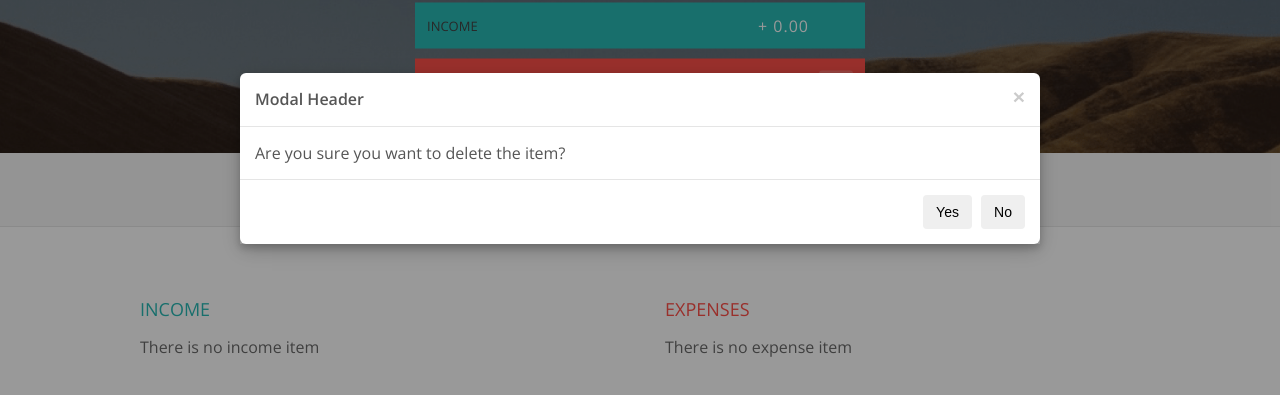
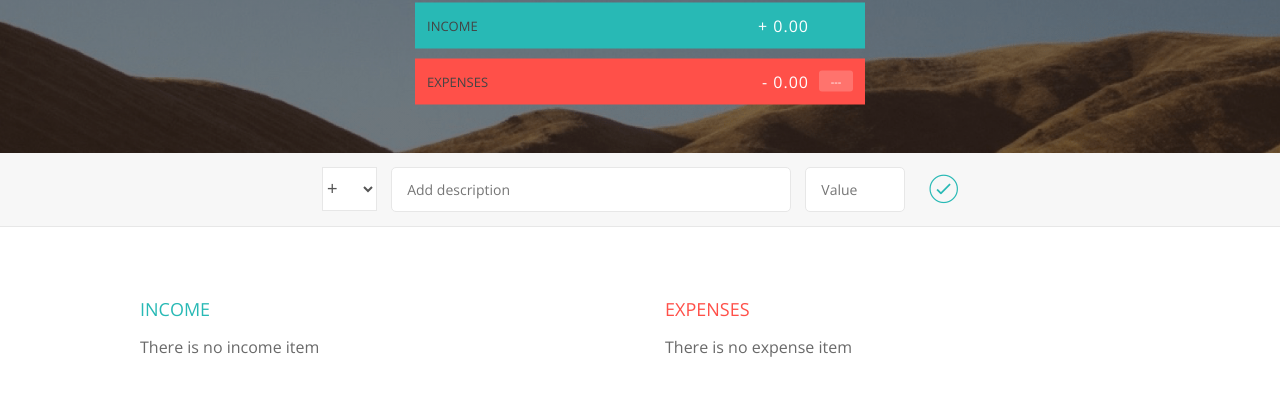
Before and after one commit to leahchoi/budgety, a plain HTML site: page starter/index.html in a window 1280 px wide. Both pictures are taken after a click on the element 640 px from the left and 489 px from the top of the page. Shown: the part 167-562 px from the top of the page. Drawn offline with nearby package versions, Linux system fonts and the light colour scheme.

Commit message:
fixed the modal bug

```diff
--- a/starter/app.js
+++ b/starter/app.js
@@ -10,7 +10,7 @@ $(document).ready(function () {
 });
 
 var budgetController = (function () {
-    debugger;
+    // debugger;
     var Expense = function (id, description, value) {
         this.id = id;
         this.description = description;
@@ -65,7 +65,7 @@ var budgetController = (function () {
 
     return {
         addItem: function (type, des, val) {
-            debugger;
+            // debugger;
             var newItem, ID, key;
             // ID = last ID + 1
             // if (allItems.exp === 0) {
@@ -79,7 +79,7 @@ var budgetController = (function () {
             //Create unique key for every item
             key = Math.floor((Math.random() * 10) + 1);
             // Create new ID
-            debugger;
+            // debugger;
             if (data.allItems[type].length > 0) {
                 ID = data.allItems[type][data.allItems[type].length - 1].id + 1;
 
@@ -103,7 +103,7 @@ var budgetController = (function () {
 
 
         deleteItem: function (type, id, key) {
-            debugger;
+            // debugger;
             // debugger;
             var ids, index;
 
@@ -163,7 +163,7 @@ var budgetController = (function () {
 
 
         getBudget: function () {
-            debugger;
+            // debugger;
             return {
                 budget: data.budget,
                 totalInc: data.totals.inc,
@@ -184,7 +184,7 @@ var budgetController = (function () {
 
 // UI CONTROLLER
 var UIController = (function () {
-    debugger;
+    // debugger;
     var DOMstrings = {
         inputType: '.add__type',
         inputDescription: '.add__description',
@@ -198,12 +198,14 @@ var UIController = (function () {
         percentageLabel: '.budget__expenses--percentage',
         container: '.container',
         expensesPercLabel: '.item__percentage',
-        dateLabel: '.budget__title--month'
+        dateLabel: '.budget__title--month',
+        rightClearFix: '.right clearfix'
+        // deleteBtn: '.item__delete--btn'
     };
 
 
     var formatNumber = function (num, type) {
-        debugger;
+        // debugger;
         var numSplit, int, dec, type;
         /*
             + or - before number
@@ -232,7 +234,7 @@ var UIController = (function () {
 
 
     var nodeListForEach = function (list, callback) {
-        debugger;
+        // debugger;
         for (var i = 0; i < list.length; i++) {
             callback(list[i], i);
         }
@@ -243,7 +245,7 @@ var UIController = (function () {
 
     return {
         getInput: function () {
-            debugger;
+            // debugger;
             return {
                 type: document.querySelector(DOMstrings.inputType).value, // Will be either inc or exp
                 description: document.querySelector(DOMstrings.inputDescription).value,
@@ -254,7 +256,7 @@ var UIController = (function () {
 
 
         addListItem: function (obj, type) {
-            debugger;
+            // debugger;
             var html, newHtml, element;
             // Create HTML string with placeholder text
 
@@ -262,6 +264,7 @@ var UIController = (function () {
                 element = DOMstrings.incomeContainer;
 
                 html = '<div class="item clearfix" id="inc-%id%"> <div class="item__description">%description%</div><div class="right clearfix"><div class="item__value">%value%</div><div class="item__delete"><button class="item__delete--btn"><i class="ion-ios-close-outline"></i></button></div></div></div>';
+
             } else if (type === 'exp') {
                 element = DOMstrings.expensesContainer;
 
@@ -286,7 +289,7 @@ var UIController = (function () {
 
 
         deleteListItem: function (selectorID, type) {
-            debugger;
+            // debugger;
             // debugger;
             var el = document.getElementById(selectorID);
             el.parentNode.removeChild(el);
@@ -299,7 +302,7 @@ var UIController = (function () {
 
 
         clearFields: function () {
-            debugger;
+            // debugger;
             var fields, fieldsArr;
 
             fields = document.querySelectorAll(DOMstrings.inputDescription + ', ' + DOMstrings.inputValue);
@@ -315,7 +318,7 @@ var UIController = (function () {
 
 
         displayBudget: function (obj) {
-            debugger;
+            // debugger;
             var type;
             obj.budget > 0 ? type = 'inc' : type = 'exp';
 
@@ -333,7 +336,7 @@ var UIController = (function () {
 
 
         displayPercentages: function (percentages) {
-            debugger;
+            // debugger;
             var fields = document.querySelectorAll(DOMstrings.expensesPercLabel);
 
             nodeListForEach(fields, function (current, index) {
@@ -388,12 +391,12 @@ var UIController = (function () {
 
 // GLOBAL APP CONTROLLER
 var controller = (function (budgetCtrl, UICtrl) {
-debugger;
+// debugger;
     console.log('controller', UICtrl.getDOMstrings().container)
-    document.querySelector(UICtrl.getDOMstrings().container).addEventListener('click', deleteConfirmationModal);
+    // document.querySelector(UICtrl.getDOMstrings().deleteBtn).addEventListener('click', deleteConfirmationModal);
 
-    var setupEventListeners = function () {
-        debugger;
+    var setupEventListeners = function (event) {
+        // debugger;
         var DOM = UICtrl.getDOMstrings();
 
         document.querySelector(DOM.inputBtn).addEventListener('click', ctrlAddItem);
@@ -411,7 +414,7 @@ debugger;
 
 
     var updateBudget = function () {
-        debugger;
+        // debugger;
         // 1. Calculate the budget
         budgetCtrl.calculateBudget();
 
@@ -437,7 +440,7 @@ debugger;
 
 
     var ctrlAddItem = function () {
-        debugger;
+        // debugger;
         var input, newItem;
 
         // 1. Get the field input data
@@ -458,11 +461,13 @@ debugger;
 
             // 6. Calculate and update percentages
             updatePercentages();
+            // document.querySelector(element).insertAdjacentHTML('hiii', newHtml);
+            console.log('the div', document.querySelector('.item'));
         }
     };
 
 
-
+// document.querySelector()
 
 
     // $(".ion-ios-close-outline").click(function (event) {
@@ -470,16 +475,24 @@ debugger;
     // });
 
     var ctrlDeleteItem = function (event) {
-        debugger;
+        console.log('inside 487',event.target.matches('.ion-ios-close-outline'))
+        console.log('inside 487 event', event.target)
+        if (!event.target.matches('.ion-ios-close-outline')){
+            console.log(false)
+            return true;
+        }
+        // debugger;
         console.log('delete confirmation modal', event.target)
-        debugger;
-
+        // // debugger;
+        // document.getElementsByClassName('item__delete').addEventListener("click", function(){
+        //     console.log('line 482')
+        // });
         if (document.getElementById("myModal").style.display = "none"){
             event.preventDefault()
             console.log('inside of open modal', event.target.parentNode.parentNode.parentNode.parentNode.id)
             var itemEvent = event;
+            document.getElementById("myModal").style.display = "block";
         }
-        document.getElementById("myModal").style.display = "block";
         $(".confirm-no-btn").off().click(function () {
             console.log('clicked on no button')
             document.getElementById("myModal").style.display = "none";
@@ -546,7 +559,7 @@ debugger;
 
     var deleteConfirmationModal = function (event) {
         console.log('delete confirmation modal', event.target)
-        debugger;
+        // debugger;
         document.getElementById("myModal").style.display = "block";
         $(".confirm-no-btn").click(function () {
             console.log('clicked on no button')
@@ -565,7 +578,7 @@ debugger;
 
     return {
         init: function () {
-            debugger;
+            // debugger;
             console.log('Application has started.');
             UICtrl.displayMonth();
             UICtrl.displayBudget({
--- a/starter/index.html
+++ b/starter/index.html
@@ -85,10 +85,10 @@
                 <div class="modal-content">
                     <div class="modal-header">
                         <button type="button" class="close" data-dismiss="modal">&times;</button>
-                        <h4 class="modal-title">Modal Header</h4>
+                        <h4 class="modal-title">Delete Item</h4>
                     </div>
                     <div class="modal-body">
-                        <p>Are you sure you want to delete the item?</p>
+                        <p>Are you sure you want to delete this item?</p>
                     </div>
                     <div class="modal-footer">
                         <button type="button" class="btn btn-default confirm-yes-btn" data-dismiss="modal">Yes</button>
```
